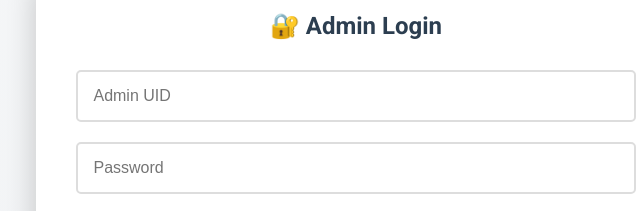
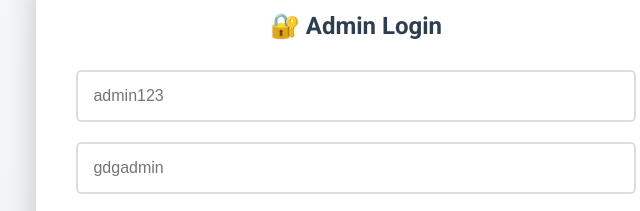
Before and after one commit to Parthx23/GDG-reg-, a plain HTML site: page admin.html in a window 1280 px wide. Shown: the part 237-448 px from the top of the page, 284-924 px from the left. Drawn offline with Linux system fonts and the light colour scheme.

Commit message:
Update admin.html
added admin id pass

```diff
--- a/admin.html
+++ b/admin.html
@@ -29,8 +29,8 @@
         <div id="loginSection" class="login-section">
             <div class="login-form">
                 <h2>🔐 Admin Login</h2>
-                <input type="text" id="adminUID" placeholder="Admin UID">
-                <input type="password" id="adminPassword" placeholder="Password">
+                <input type="text" id="adminUID" placeholder="admin123">
+                <input type="password" id="adminPassword" placeholder="gdgadmin">
                 <button onclick="login()">Login</button>
             </div>
         </div>
```
